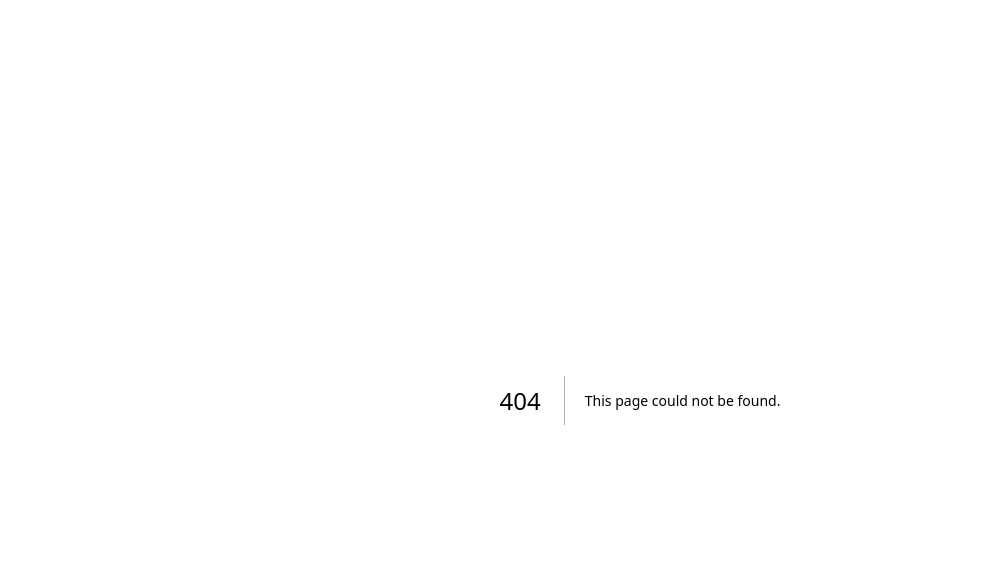
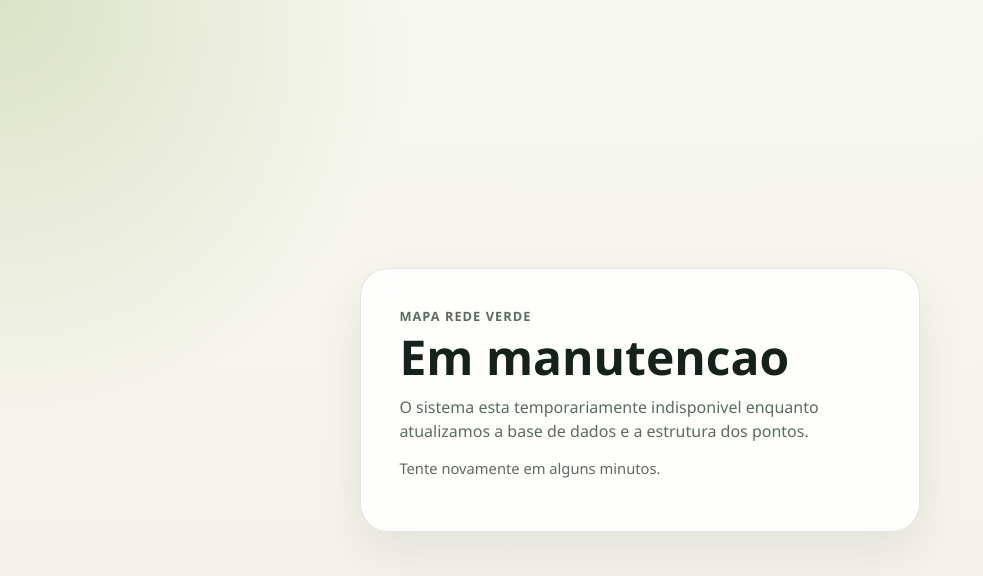
Before and after one commit to ptorrespuc/mapa-rede-verde, a Next.js app in the folder frontend/: page /maintenance in a window 1280 px wide. Before the commit this address had no page. Shown: the top 576 px of the page, without its empty margins (0-983 px from the left). Built offline with nearby package versions, Linux system fonts and the light colour scheme.

Commit message:
Show maintenance page during migration

```diff
--- a/frontend/app/globals.css
+++ b/frontend/app/globals.css
@@ -50,6 +50,23 @@ textarea {
   min-height: 100vh;
   place-items: center;
   padding: 2rem;
+}
+
+.maintenance-shell {
+  display: grid;
+  min-height: 100vh;
+  place-items: center;
+  padding: 2rem;
+}
+
+.maintenance-card {
+  width: min(100%, 560px);
+  padding: 2.4rem;
+  border: 1px solid var(--border);
+  border-radius: 28px;
+  background: var(--surface);
+  box-shadow: var(--shadow);
+  backdrop-filter: blur(16px);
 }
 
 .auth-card {
--- /dev/null
+++ b/frontend/app/maintenance/page.tsx
@@ -0,0 +1,17 @@
+export default function MaintenancePage() {
+  return (
+    <main className="maintenance-shell">
+      <section className="maintenance-card">
+        <p className="eyebrow">Mapa Rede Verde</p>
+        <h1 className="title">Em manutencao</h1>
+        <p className="subtitle">
+          O sistema esta temporariamente indisponivel enquanto atualizamos a base de dados e a
+          estrutura dos pontos.
+        </p>
+        <p className="muted">
+          Tente novamente em alguns minutos.
+        </p>
+      </section>
+    </main>
+  );
+}
```
Also changed, not shown: frontend/middleware.ts (+18 -2 lines).
